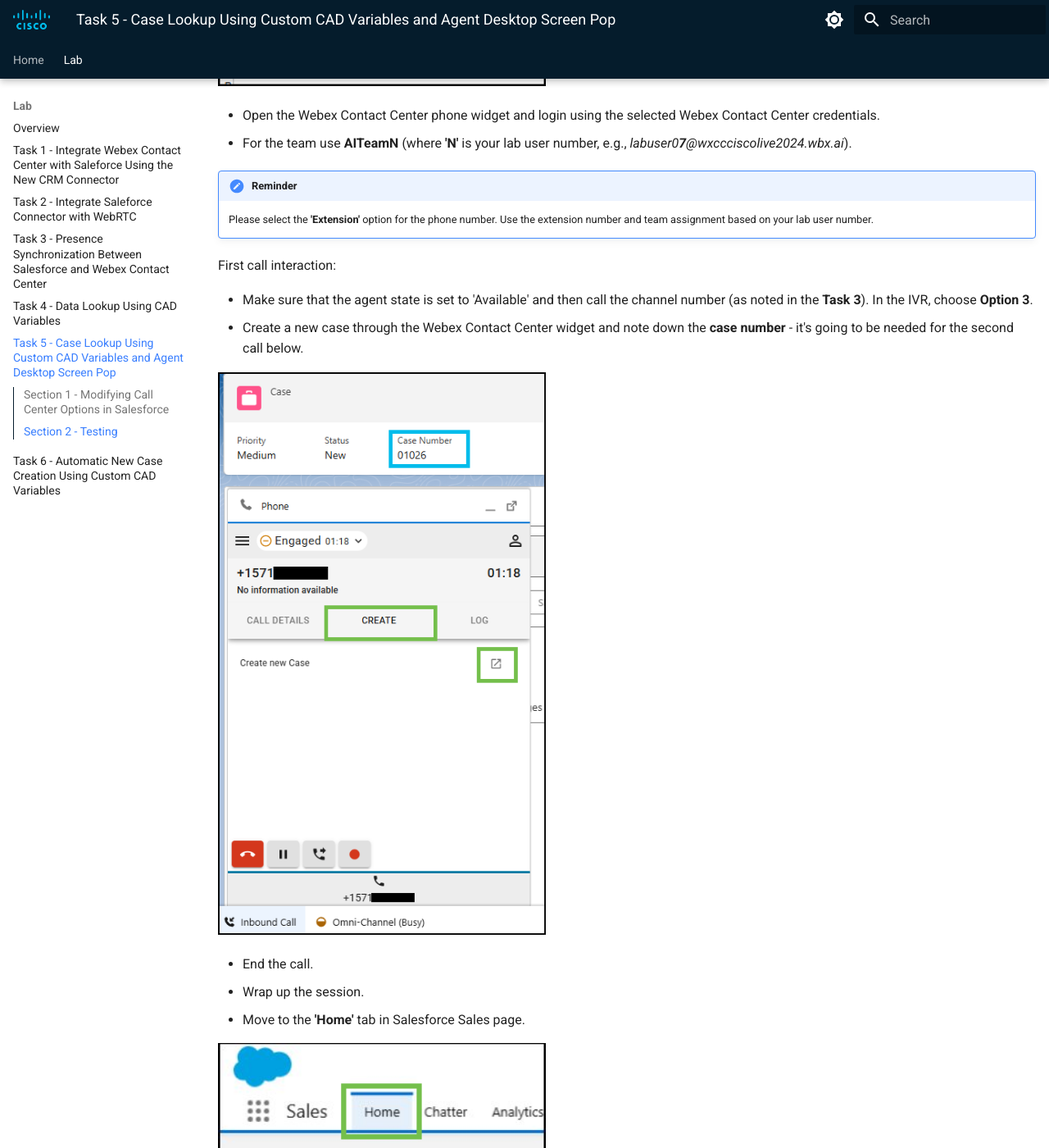
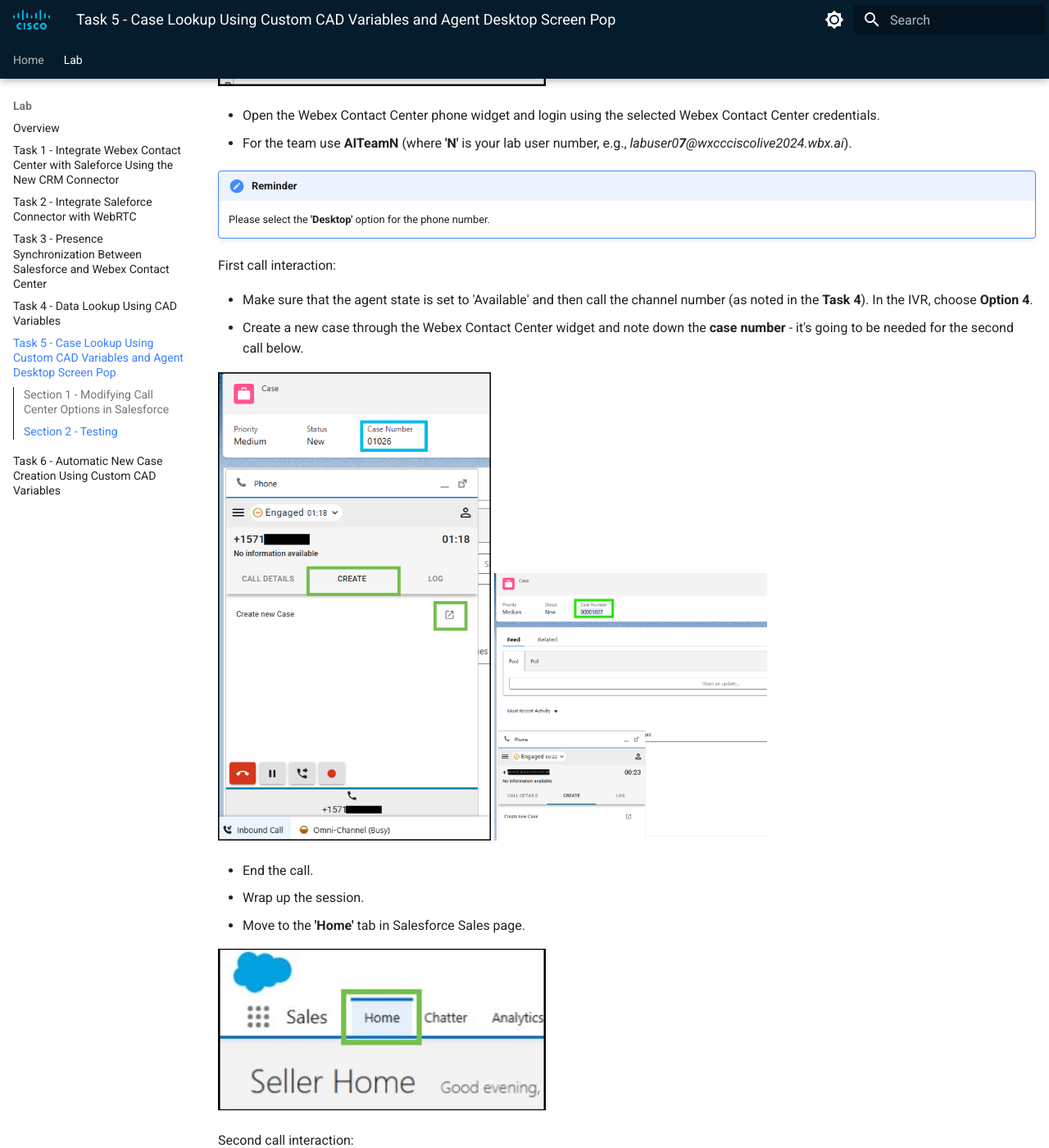
Before and after one commit to WebexCC-SA/LAB-2308, an MkDocs documentation site: the page built from docs/task5.md, in a window 1280 px wide and 1400 px high, scrolled down 3040 px. Shown: the whole window at 82% size. Built offline with MkDocs 1.6.1 and Material for MkDocs 9.7.7, drawn with Linux system fonts in a browser that asks for light colours.

Commit message:
Update task5.md

```diff
--- a/docs/task5.md
+++ b/docs/task5.md
@@ -59,15 +59,16 @@
 - For the team use **AITeamN** (where **'N'** is your lab user number, e.g., _labuser0**7**@wxccciscolive2024.wbx.ai_).
 
 !!! note "Reminder"
-	Please select the **'Extension'** option for the phone number. Use the extension number and team assignment based on your lab user number.
+	Please select the **'Desktop'** option for the phone number.
 
 
 First call interaction:
 
-- Make sure that the agent state is set to 'Available' and then call the channel number (as noted in the **Task 3**). In the IVR, choose **Option 3**.
+- Make sure that the agent state is set to 'Available' and then call the channel number (as noted in the **Task 4**). In the IVR, choose **Option 4**.
 - Create a new case through the Webex Contact Center widget and note down the **case number** - it's going to be needed for the second call below.
 
-![Nav](./assets/t4s1p2.png){ width="400" }
+![Nav](./assets/t4s1p2.png){ width="333" }
+![Nav](./assets/t4s1p21.png){ width="333" }
 
 - End the call.
 - Wrap up the session.
```
Also changed, not shown: other parts of docs/task5.md (+1 -1 lines).
